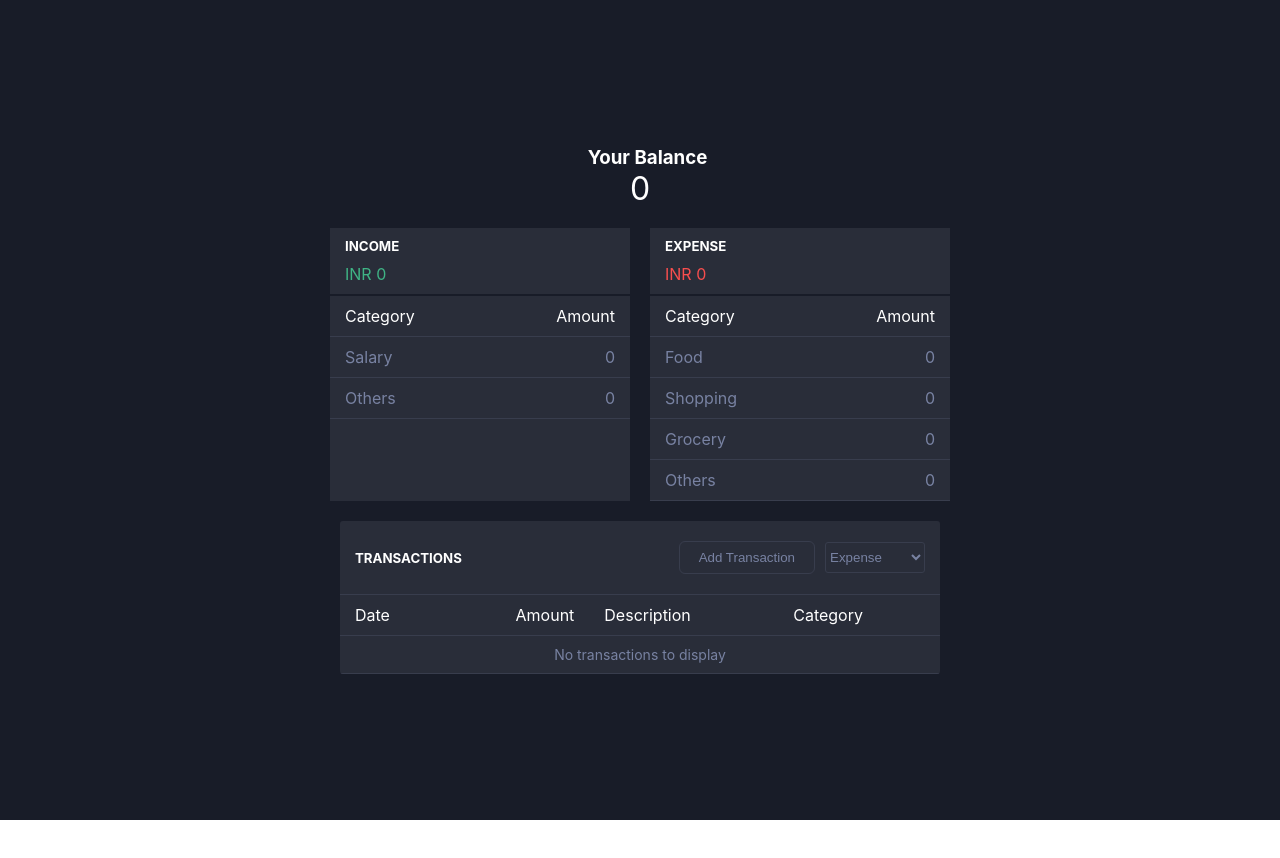
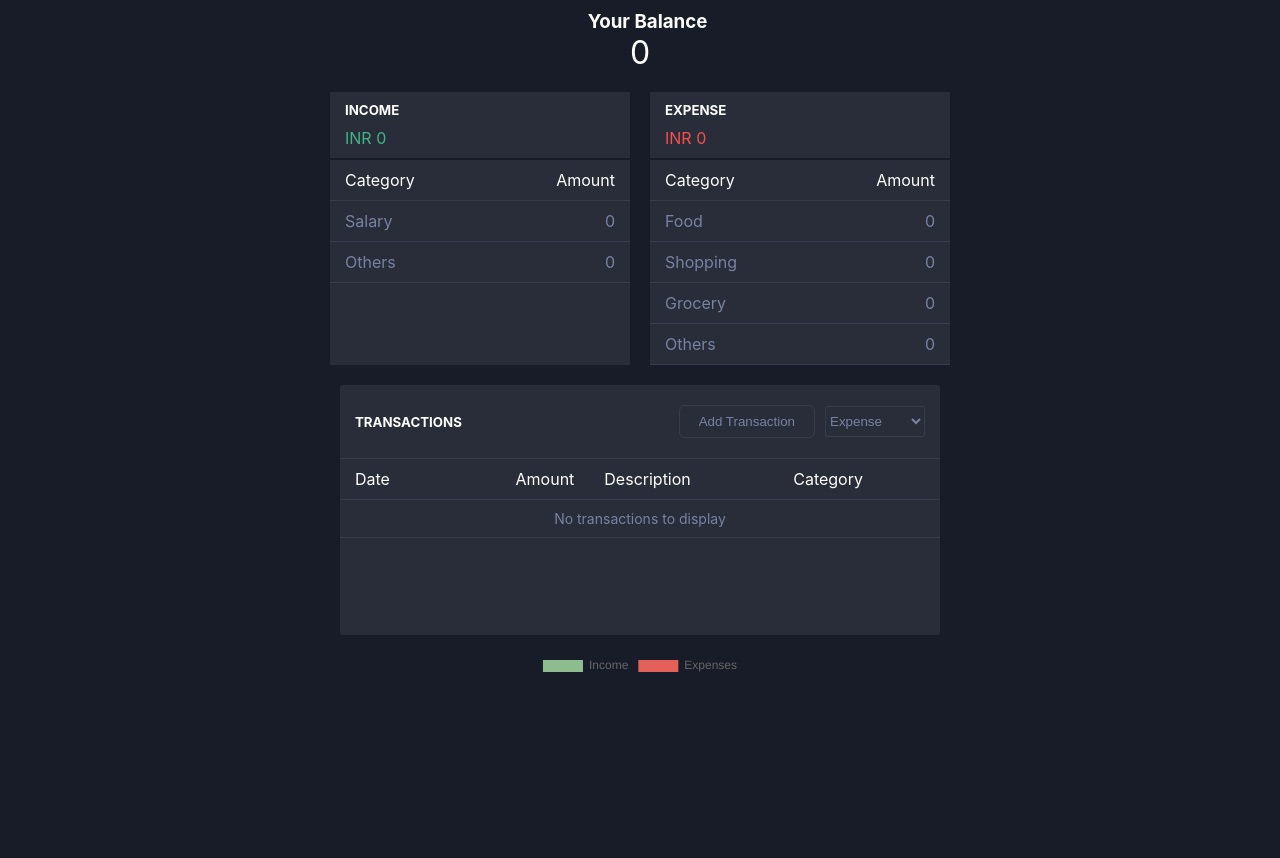
Before and after one commit to iamjoelgeorge/simple-budget-react, a React (Create React App) app: page /simple-budget-react/dashboard in a window 1280 px wide. Shown: the top 858 px of the page. Before the commit the page ends 820 px from the top, so only its background shows below. Built offline with nearby package versions, Linux system fonts and the light colour scheme.

Commit message:
added a doughnut chart

```diff
--- a/package.json
+++ b/package.json
@@ -7,8 +7,10 @@
     "@testing-library/jest-dom": "^4.2.4",
     "@testing-library/react": "^9.5.0",
     "@testing-library/user-event": "^7.2.1",
+    "chart.js": "^2.9.3",
     "formik": "^2.1.4",
     "react": "^16.13.1",
+    "react-chartjs-2": "^2.9.0",
     "react-dom": "^16.13.1",
     "react-router-dom": "^5.2.0",
     "react-scripts": "3.4.1",
--- a/src/App.css
+++ b/src/App.css
@@ -256,6 +256,7 @@ form button,
   border-radius: 3px;
   width: 600px;
   max-width: 100%;
+  min-height: 250px;
   overflow: scroll;
 }
 
@@ -403,6 +404,10 @@ form button,
   border-bottom: 1px solid var(--table-border);
 }
 
+.chart{
+  margin-top: 15px;
+}
+
 @media screen and (max-width: 400px) {
   .transaction-summary .heading > * {
     width: 100%;
--- /dev/null
+++ b/src/components/Chart.js
@@ -0,0 +1,31 @@
+import React, { useContext, useState } from 'react';
+import { Doughnut } from 'react-chartjs-2';
+import { TransactionsContext } from '../context/TransactionsContext';
+
+const Chart = () => {
+  const { totalIncome, totalExpenses } = useContext(TransactionsContext);
+
+  const chartData = {
+    labels: ['Income', 'Expenses'],
+    datasets: [
+      {
+        data: [totalIncome, totalExpenses],
+        backgroundColor: ['darkseagreen', '#e4615a'],
+        borderColor: 'transparent'
+      }
+    ]
+  };
+
+  return (
+    <div className='chart'>
+      <Doughnut
+        data={chartData}
+        // width={200}
+        // height={50}
+        options={{ cutoutPercentage: 80, animation: { animateScale: true } }}
+      />
+    </div>
+  );
+};
+
+export default Chart;
--- a/src/components/Dashboard.js
+++ b/src/components/Dashboard.js
@@ -4,6 +4,7 @@ import IncomeCard from './IncomeCard';
 import ExpenseCard from './ExpenseCard';
 import TransactionSummary from './TransactionSummary';
 import { TransactionsContext } from '../context/TransactionsContext';
+import Chart from './Chart';
 
 const Dashboard = () => {
   const { transactions, updateTotalIncomeExpenses } = useContext(
@@ -38,7 +39,10 @@ const Dashboard = () => {
         <IncomeCard />
         <ExpenseCard />
       </div>
-      <TransactionSummary />
+      <div style={{ maxWidth: '100%' }}>
+        <TransactionSummary />
+        <Chart />
+      </div>
     </>
   );
 };
```
Also changed, not shown: 1 other file (tests, documents, lock files or other folders).
